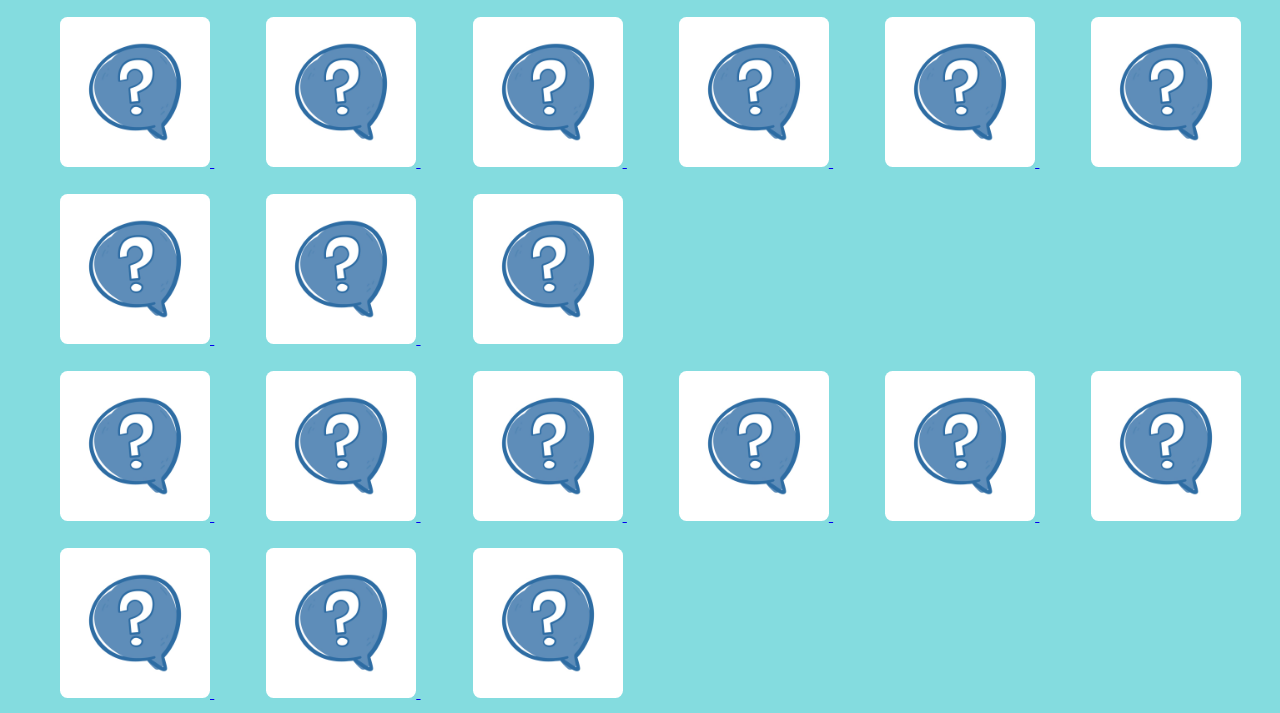
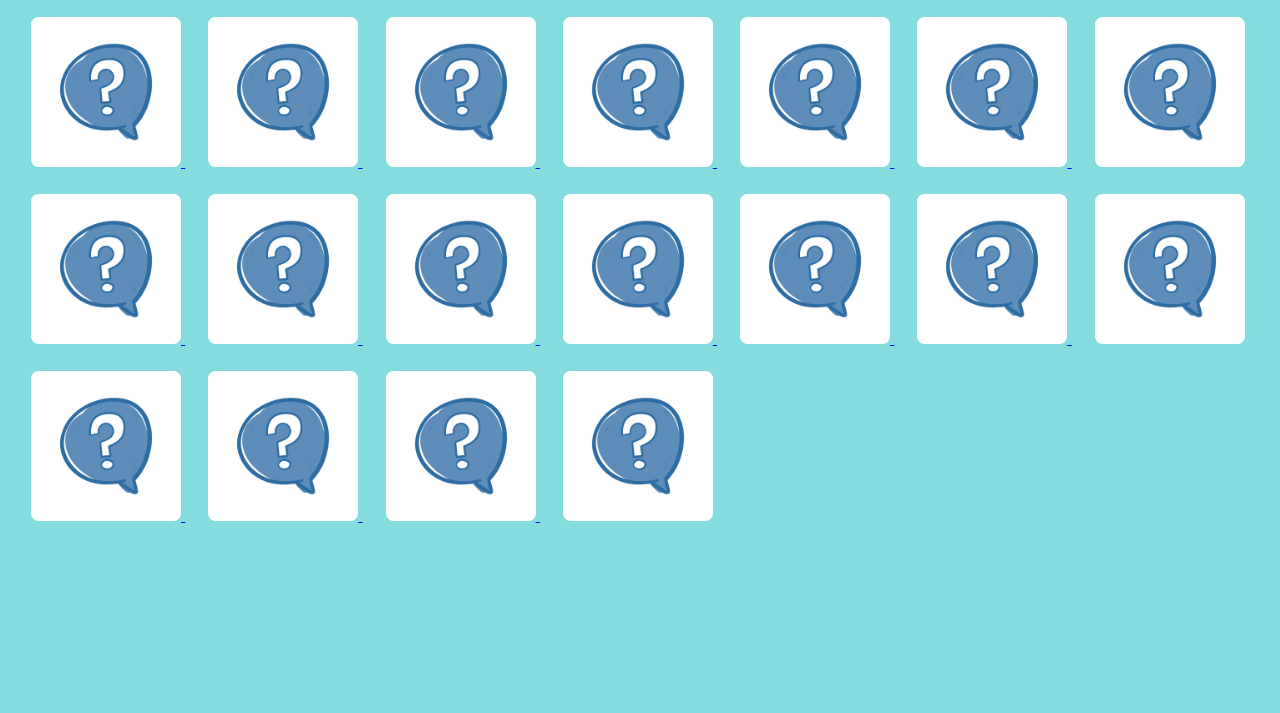
Before and after one commit to caiogodoyy/date_ideas, a plain HTML site: page index.html in a window 1280 px wide. Shown: the part 473-1186 px from the top of the page. After the commit the page ends 1009 px from the top, so only its background shows below. Drawn offline with Linux system fonts and the light colour scheme.

Commit message:
Iphone format

```diff
--- a/index.html
+++ b/index.html
@@ -58,9 +58,6 @@
                 <a href="opções/opcao (9).html">
                     <img src="interrogação.jpg" alt="">
                 </a>
-            </div>
-
-            <div class="interrogacao">
                 <a href="opções/opcao (10).html">
                     <img src="interrogação.jpg" alt="">
                 </a>
--- a/opções/style.css
+++ b/opções/style.css
@@ -28,7 +28,7 @@ body {
 
 .interrogacao img {
     margin-top: 20px;
-    margin-left: 52px;
+    margin-left: 23px;
     width: 150px;
     border-radius: 5%;
 }
```
